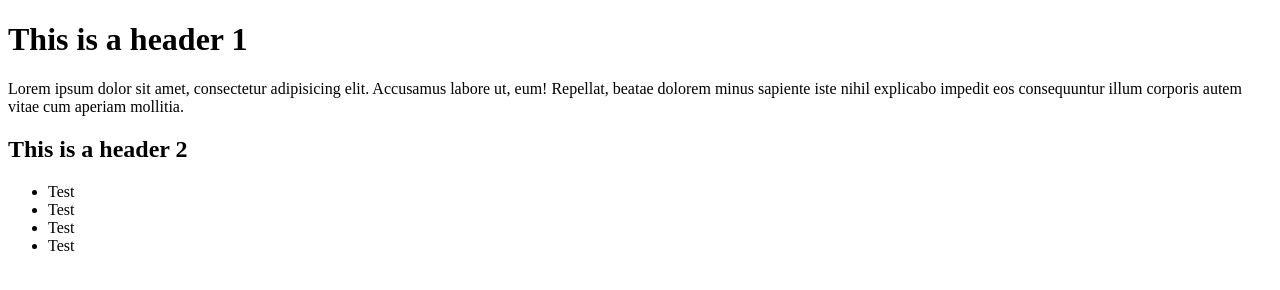
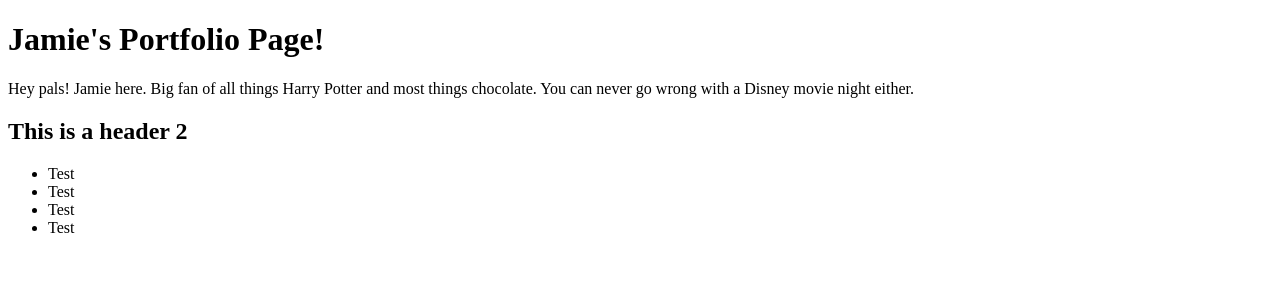
Before and after one commit to jlbarbuto/jlbarbuto.github.io, a plain HTML site: page index.html in a window 1280 px wide. Drawn offline with Linux system fonts and the light colour scheme.

Commit message:
changed up some stuff

```diff
--- a/index.html
+++ b/index.html
@@ -10,9 +10,9 @@
 
   <body>
 
-  <h1>This is a header 1</h1>
+  <h1>Jamie's Portfolio Page!</h1>
 
-  <p>Lorem ipsum dolor sit amet, consectetur adipisicing elit. Accusamus labore ut, eum! Repellat, beatae dolorem minus sapiente iste nihil explicabo impedit eos consequuntur illum corporis autem vitae cum aperiam mollitia.</p>
+  <p>Hey pals! Jamie here. Big fan of all things Harry Potter and most things chocolate. You can never go wrong with a Disney movie night either.</p>
 
   <h2>This is a header 2</h2>
 
```
